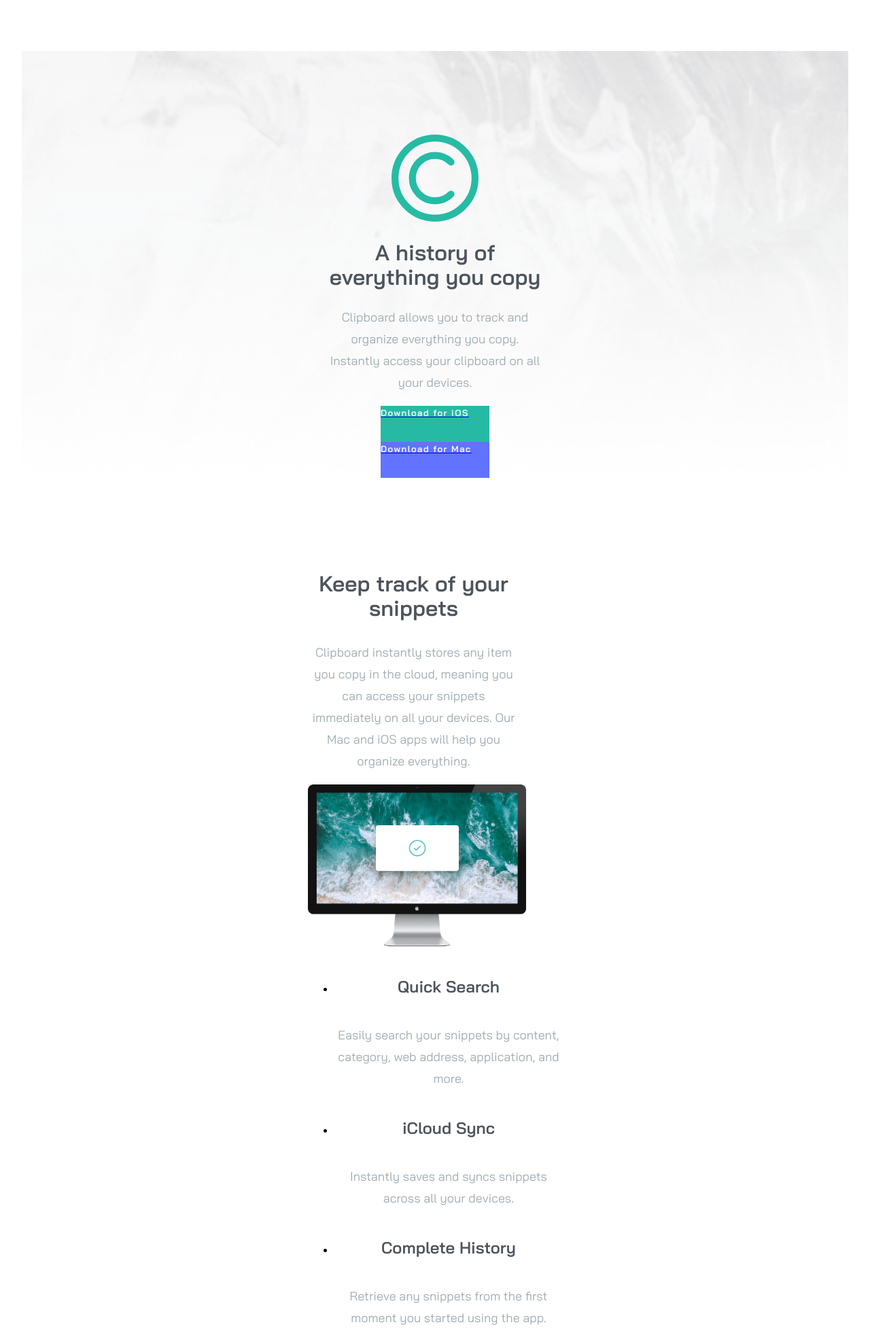
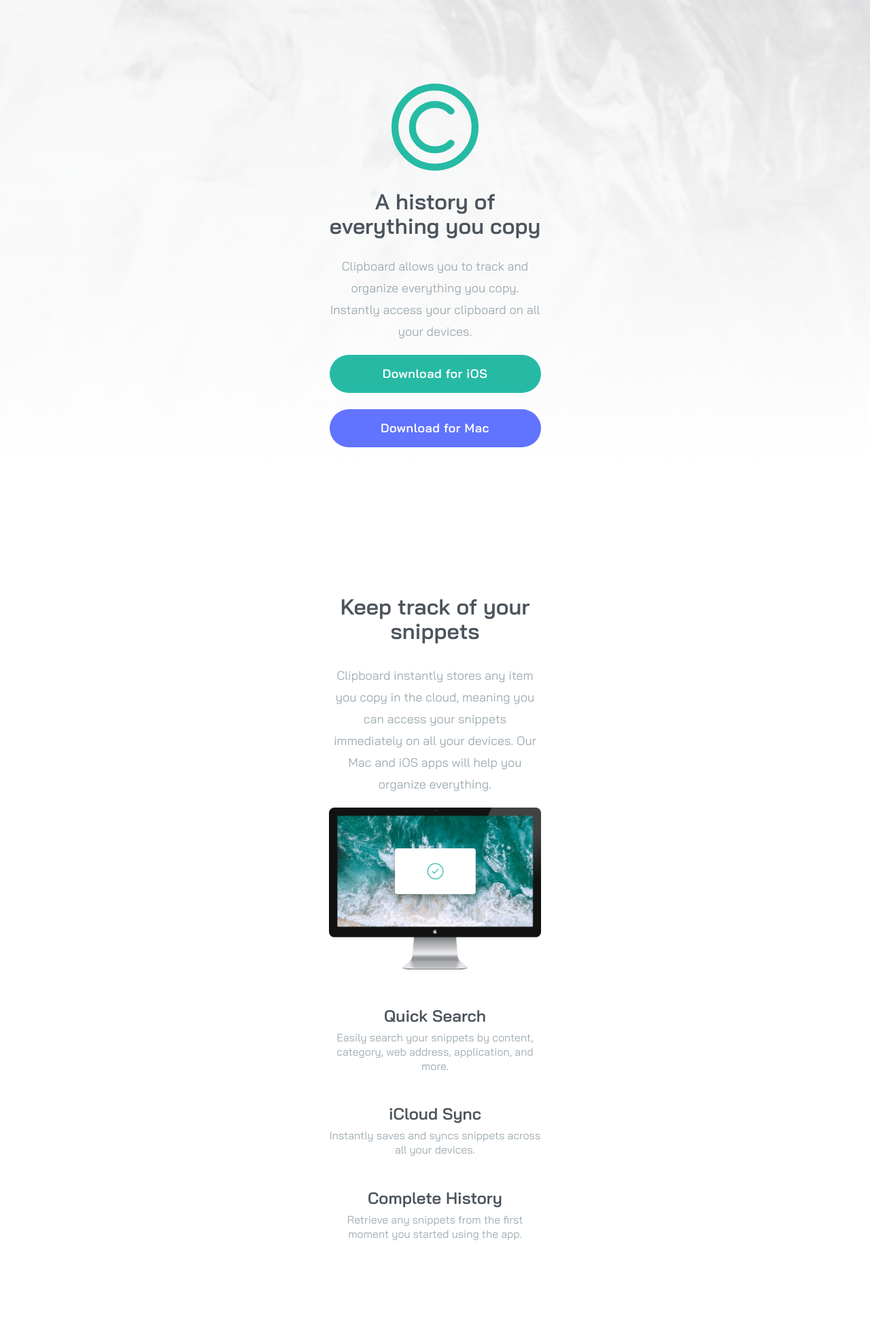
Before and after one commit to ingotr/clipboard-landing-page-master, a website built with Parcel: page source/index.html in a window 1280 px wide. Shown: the top 1958 px of the page at 68% size. Built offline with nearby package versions, Linux system fonts and the light colour scheme.

Commit message:
8: Updated header background size and download button decoration

```diff
--- a/source/index.html
+++ b/source/index.html
@@ -35,6 +35,7 @@
               Instantly access your clipboard on all your devices.
             </p>
           </article>
+          <div class="main-header__btn-list">
             <a href="#" class="download-btn download-btn--iOS"
               ><span>Download for iOS</span>
             </a>
@@ -43,19 +44,22 @@
             </a>
           </div>
         </div>
+      </div>
     </header>
 
     <main>
       <section class="keep-track">
         <div class="container">
+          <div class="keep-track__wrapper">
             <article class="keep-track-header feature--block">
               <h3 class="feature-text">Keep track of your snippets</h3>
               <p class="feature-description">
-              Clipboard instantly stores any item you copy in the cloud, meaning
-              you can access your snippets immediately on all your devices. Our
-              Mac and iOS apps will help you organize everything.
+                Clipboard instantly stores any item you copy in the cloud,
+                meaning you can access your snippets immediately on all your
+                devices. Our Mac and iOS apps will help you organize everything.
               </p>
             </article>
+            <div class="keep-track__wrapper--inner">
               <img
                 src="images/image-computer.png"
                 width="321"
@@ -66,22 +70,26 @@
                 <li class="feature-item">
                   <h4>Quick Search</h4>
                   <p>
-                Easily search your snippets by content, category, web address,
-                application, and more.
+                    Easily search your snippets by content, category, web
+                    address, application, and more.
                   </p>
                 </li>
                 <li class="feature-item">
                   <h4>iCloud Sync</h4>
-              <p>Instantly saves and syncs snippets across all your devices.</p>
+                  <p>
+                    Instantly saves and syncs snippets across all your devices.
+                  </p>
                 </li>
                 <li class="feature-item">
                   <h4>Complete History</h4>
                   <p>
-                Retrieve any snippets from the first moment you started using
-                the app.
+                    Retrieve any snippets from the first moment you started
+                    using the app.
                   </p>
                 </li>
               </ul>
+            </div>
+          </div>
         </div>
       </section>
       <section class="access-anywhere">
@@ -162,19 +170,24 @@
       </section>
       <section class="download">
         <div class="container">
+          <div class="download-wrapper">
             <article class="download-header feature--block">
               <h3 class="feature-text">Clipboard for iOS and Mac OS</h3>
               <p class="feature-description">
-              Available for free on the App Store. Download for Mac or iOS, sync
-              with iCloud and you’re ready to start adding to your clipboard.
+                Available for free on the App Store. Download for Mac or iOS,
+                sync with iCloud and you’re ready to start adding to your
+                clipboard.
               </p>
             </article>
+            <div class="main-header__btn-list">
               <a href="#" class="download-btn download-btn--iOS"
                 ><span>Download for iOS</span>
               </a>
               <a href="#" class="download-btn download-btn--Mac"
                 ><span>Download for Mac</span>
               </a>
+            </div>
+          </div>
         </div>
       </section>
     </main>
--- a/source/sass/blocks/download.scss
+++ b/source/sass/blocks/download.scss
@@ -4,3 +4,9 @@
   margin-bottom: 97px;
   margin-left: 32px;
 }
+
+.download-wrapper {
+  display: flex;
+  flex-direction: column;
+  align-items: center;
+}
--- a/source/sass/blocks/keep-track.scss
+++ b/source/sass/blocks/keep-track.scss
@@ -5,28 +5,62 @@
   margin-left: 32px;
 }
 
+.keep-track__wrapper {
+  display: flex;
+  flex-direction: column;
+  align-items: center;
+}
+
+.keep-track__wrapper--inner {
+  display: flex;
+  flex-direction: column;
+  align-items: center;
+}
+
+.features-list {
+  display: flex;
+  flex-direction: column;
+  align-items: center;
+}
+
 .keep-track img {
   //   background-color: $download-btn-iOS-color;
-  width: 321px;
+  width: $mobile-feature-block;
   height: 238px;
+  margin-bottom: 56px;
+}
+
+.feature-item {
+  display: flex;
+  flex-direction: column;
+  align-items: center;
+  width: $mobile-feature-block;
+  margin-bottom: 48px;
 }
 
 .feature-item h4 {
+  margin: 0;
+  padding: 0;
+  margin-bottom: 10px;
   color: $feature-text-color;
   font-style: normal;
   font-weight: bold;
   font-size: 24px;
-  line-height: 48px;
+  line-height: 100%;
   text-align: center;
+  vertical-align: top;
 }
 
 .feature-item p {
+  margin: 0;
+  padding: 0;
   color: $features-description-color;
   font-style: normal;
   font-weight: normal;
-  font-size: 18px;
-  line-height: 32px;
+  font-size: 16px;
+  line-height: 130%;
   text-align: center;
+  vertical-align: top;
 }
 
 @media (min-width: $desktop-width) {
@@ -34,4 +68,29 @@
     width: 752px;
     height: 572px;
   }
+
+  .keep-track__wrapper--inner {
+    flex-direction: row;
+  }
+
+  .features-list {
+    flex-direction: column;
+    align-items: flex-start;
+  }
+
+  .feature-item {
+    display: flex;
+    flex-direction: column;
+    align-items: flex-start;
+  }
+
+  .feature-item h4 {
+    margin: 0;
+    padding: 0;
+    margin-bottom: 8px;
+  }
+
+  .feature-item p {
+    text-align: left;
+  }
 }
--- a/source/sass/blocks/main-header.scss
+++ b/source/sass/blocks/main-header.scss
@@ -1,17 +1,5 @@
 .main-header {
-  margin-top: 75px;
-  margin-right: 32px;
-  margin-bottom: 137px;
-  margin-left: 32px;
-}
-
-.main-header-wrapper {
-  display: flex;
-  flex-direction: column;
-  align-items: center;
-}
-
-.main-header {
+  margin-bottom: 160px;
   background-color: $main-header-img-color;
   background-image: linear-gradient(
       to bottom,
@@ -21,11 +9,18 @@
     url("../images/bg-header-mobile.png");
   background-repeat: no-repeat;
   background-size: cover;
+  background-position: top center;
 
   @media (min-resolution: $retina-dpi), (min-resolution: $retina-dppx) {
     background-image: url("../images/bg-header-desktop.png");
-    background-size: cover 363;
+    background-size: cover;
   }
+}
+
+.main-header-wrapper {
+  display: flex;
+  flex-direction: column;
+  align-items: center;
 }
 
 .main-header__logo {
@@ -54,32 +49,57 @@
   text-align: center;
 }
 
+.main-header__btn-list {
+  display: flex;
+  flex-direction: column;
+}
+
 .download-btn {
-  display: block;
-  width: 160px;
-  height: 53px;
+  display: flex;
+  flex-direction: column;
+  justify-content: center;
+  width: 311px;
+  height: 56px;
+  margin-bottom: 24px;
+  border-radius: 28px;
+  text-align: center;
+  text-decoration: none;
+  cursor: pointer;
 }
 
 .download-btn span {
   color: $download-btn-text-color;
   font-style: normal;
   font-weight: 600;
-  font-size: 13px;
-  line-height: 17px;
-  letter-spacing: 1.5px;
+  font-size: 18px;
+  line-height: 30px;
+  letter-spacing: 0.5px;
 }
 
 .download-btn--iOS {
   background-color: $download-btn-iOS-color;
 }
 
+.download-btn--iOS:hover {
+  background: #26bba4;
+  box-shadow: 0px 10px 20px rgba(137, 229, 199, 0.503305),
+    inset 0px -3px 0px rgba(0, 0, 0, 0.151333);
+}
+
 .download-btn--Mac {
   background-color: $download-btn-Mac-color;
 }
 
+.download-btn--Mac:hover {
+  background-color: #6174ff;
+  box-shadow: 0px 10px 20px rgba(0, 0, 0, 0.0988035),
+    inset 0px -3px 0px rgba(0, 0, 0, 0.151333);
+}
+
 @media (min-width: $desktop-width) {
   .main-header {
-    background-size: cover 363px;
+    background-size: cover;
+    margin-bottom: 150px;
   }
 
   .main-header__logo {
@@ -89,4 +109,21 @@
   .feature--block {
     width: $desktop-feature-block;
   }
+
+  .main-header__btn-list {
+    flex-direction: row;
+  }
+
+  .download-btn {
+    margin-bottom: 0;
+    margin-left: 16px;
+    width: 227px;
+    height: 56px;
+  }
+
+  .download-btn span {
+    font-size: 18px;
+    line-height: 30px;
+    letter-spacing: 0.5px;
+  }
 }
--- a/source/sass/core.scss
+++ b/source/sass/core.scss
@@ -7,6 +7,12 @@
 body {
   background-color: #fff;
   font-family: $main-font-family, $secondary-font-family, $web-safe-font-family;
+}
+
+ul {
+  list-style: none;
+  margin: 0;
+  padding: 0;
 }
 
 .container {
```
Lines whose indentation alone changed are shown as unchanged.
